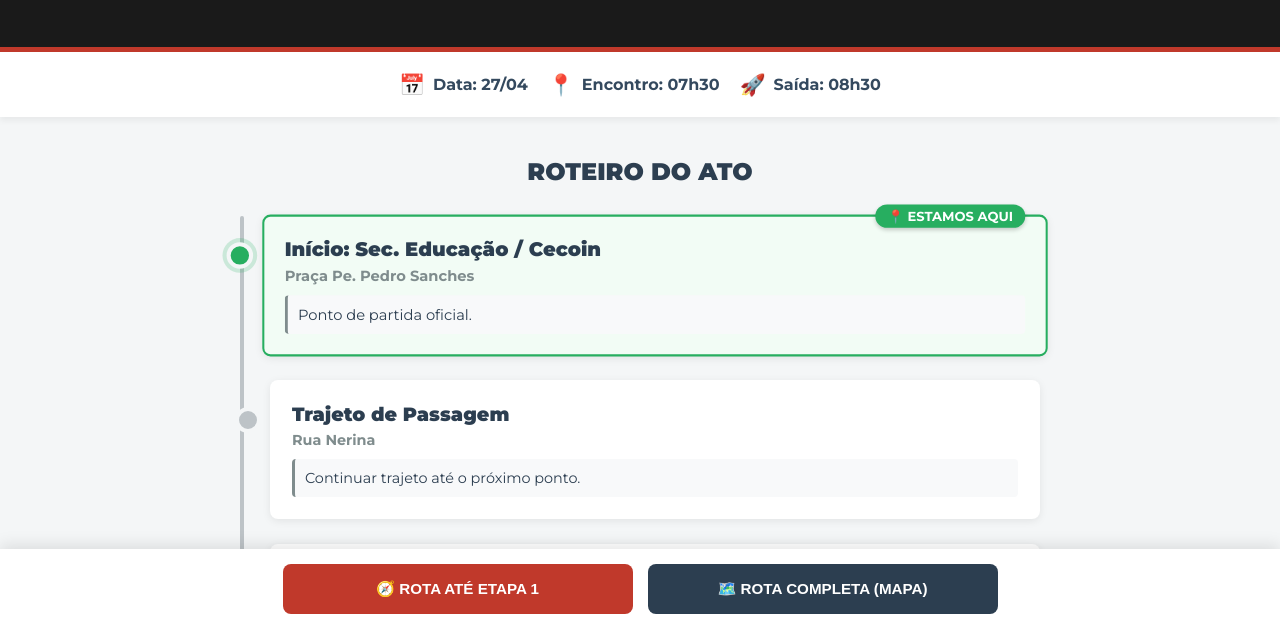
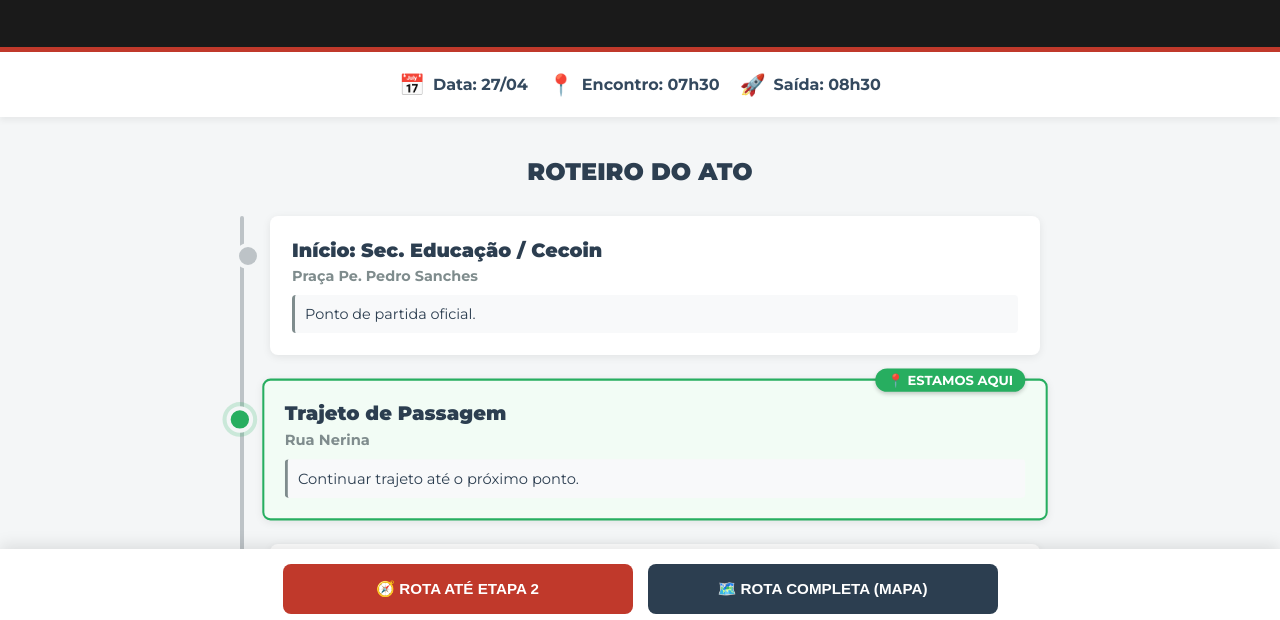
Before and after one commit to louveirafala/paralisacao, a plain HTML site: page index.html in a window 1280 px wide. Shown: the part 171-791 px from the top of the page. Drawn offline with Linux system fonts and the light colour scheme.

Commit message:
Change PONTO_ATUAL from 1 to 2

```diff
--- a/index.html
+++ b/index.html
@@ -365,7 +365,7 @@
            Isso mudará automaticamente o Card Ativo e o GPS.
            ===================================================================== */
 
-        const PONTO_ATUAL = 1; // <--- ALTERE AQUI (Ex: 1, 5, 12...)
+        const PONTO_ATUAL = 2; // <--- ALTERE AQUI (Ex: 1, 5, 12...)
 
         /* ===================================================================== */
 
```
